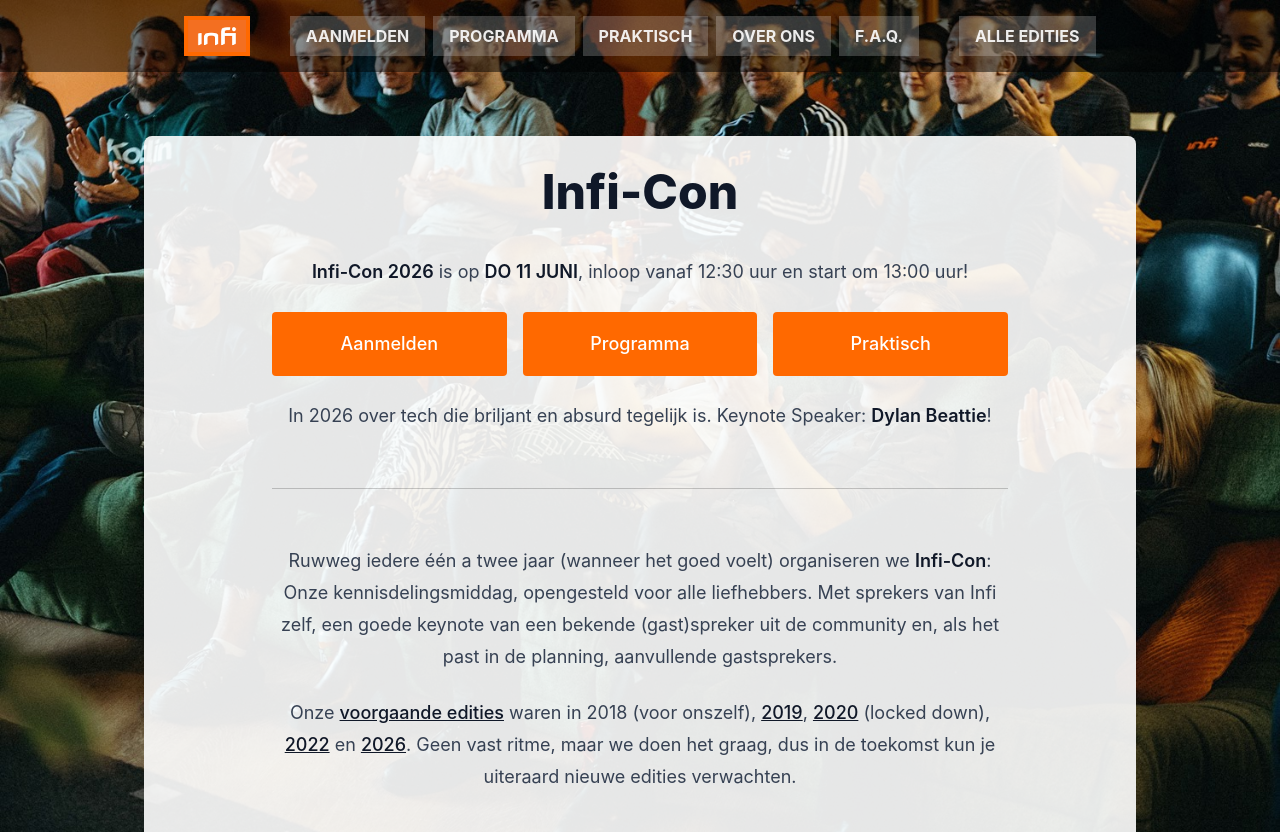
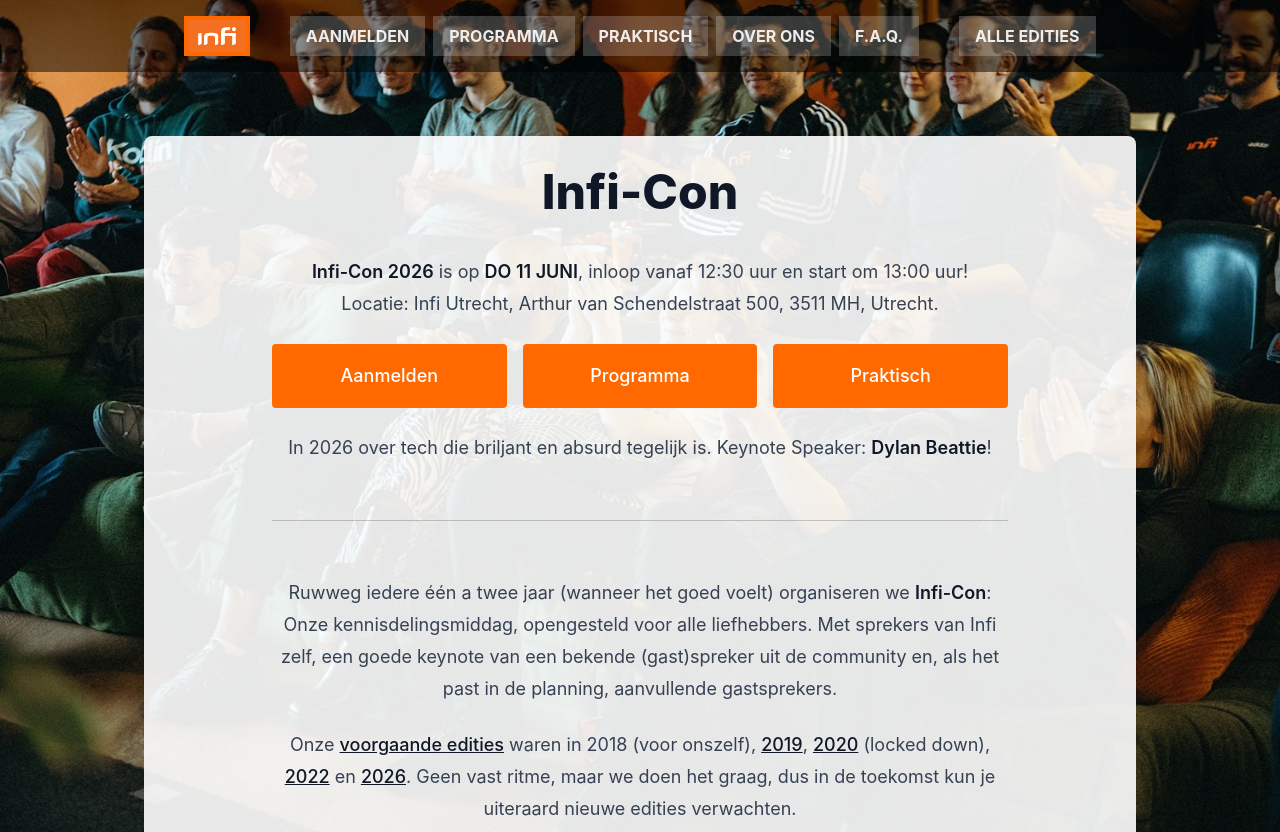
Before and after one commit to infi-nl/con.infi.nl, a SvelteKit app: page / in a window 1280 px wide. Shown: the top 832 px of the page. Built offline with nearby package versions, Linux system fonts and the light colour scheme.

Commit message:
Add location clearly (#27)

```diff
--- a/src/routes/2026/Core2026Content.svelte
+++ b/src/routes/2026/Core2026Content.svelte
@@ -1,5 +1,8 @@
 <div>
-  <p><strong>Infi-Con 2026</strong> is op <strong>DO 11 JUNI</strong>, inloop vanaf 12:30 uur en start om 13:00 uur!</p>
+  <p>
+    <strong>Infi-Con 2026</strong> is op <strong>DO 11 JUNI</strong>, inloop vanaf 12:30 uur en start om 13:00 uur!<br />Locatie: Infi
+    Utrecht, Arthur van Schendelstraat 500, 3511 MH, Utrecht.
+  </p>
 
   <div class="grid grid-cols-1 md:grid-cols-3 gap-4 justify-center">
     <a
--- a/src/routes/aanmelden/+page.svelte
+++ b/src/routes/aanmelden/+page.svelte
@@ -9,8 +9,10 @@
 <SimplePageContent>
   <p>
     De <strong>2026 editie</strong> zal plaatsvinden op <strong>donderdag 11 juni</strong>
-    van <strong>12:30 tot 17:00</strong> (<A href="/2026/programma">programma</A>). Aanmelden kan via onderstaand formulier:
+    van <strong>12:30 tot 17:00</strong> (<A href="/2026/programma">programma</A>) op kantoor bij Infi (Arthur van Schendelstraat 500, 3511
+    MH, Utrecht).
   </p>
+  <p>Aanmelden kan via onderstaand formulier:</p>
   <a
     href="https://forms.office.com/e/D2JhfgaCCP"
     rel="noreferer"
```
